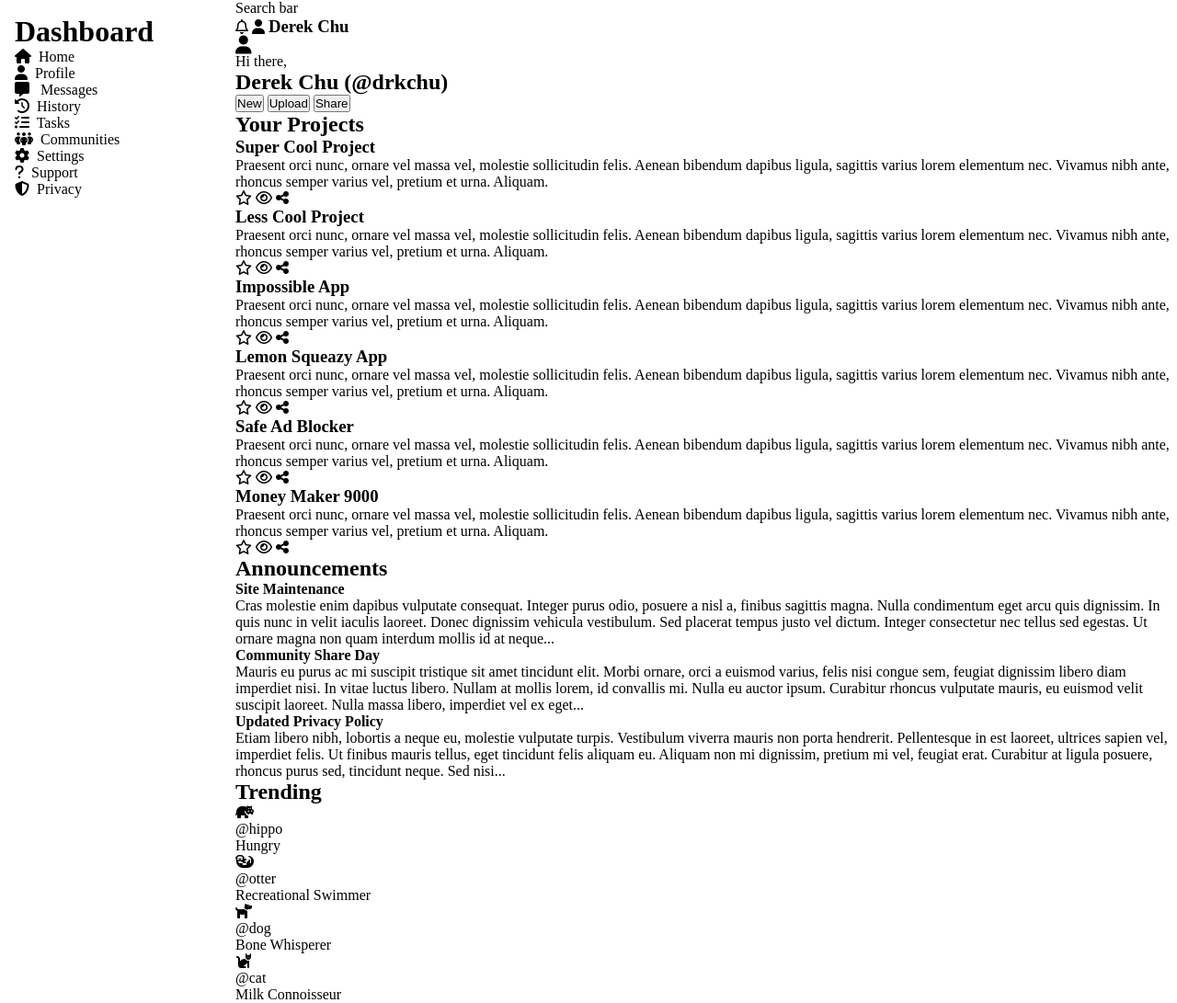
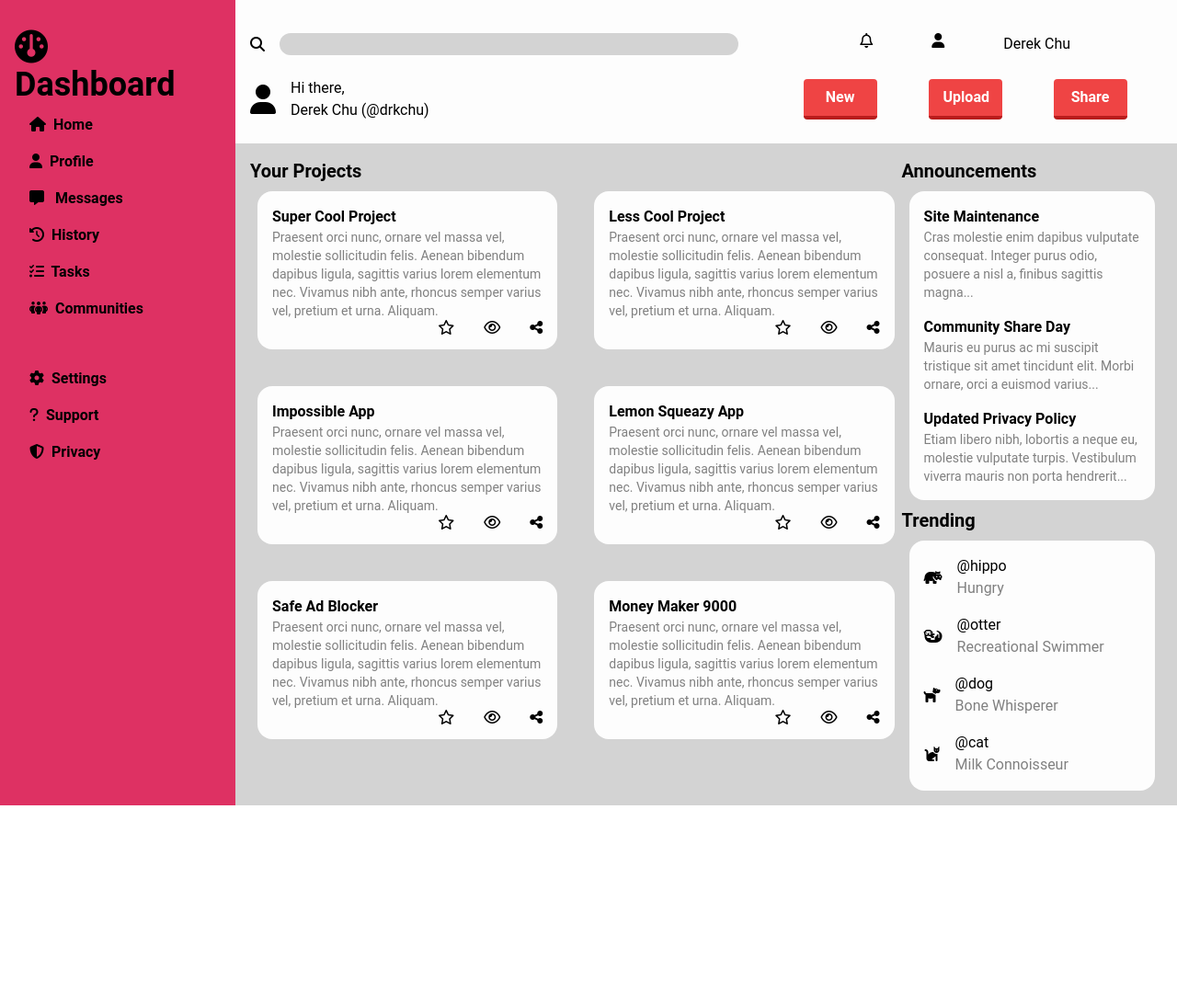
Before and after one commit to drkchu/admin-dashboard, a plain HTML site: page index.html in a window 1280 px wide. Shown: the whole page at 92% size. After the commit the page ends 876 px from the top, so only its background shows below. Drawn offline with nearby package versions, Linux system fonts and the light colour scheme.

Commit message:
Make it look sexy

```diff
--- a/css/style.css
+++ b/css/style.css
@@ -2,25 +2,177 @@
     margin: 0;
     padding: 0;
     box-sizing: border-box;
+    font-family: 'Roboto', sans-serif;
+}
+
+:root {
+    --primary-color: rgb(222, 49, 99);
+    --gray-highlight: lightgray;
+    --gray-text-highlight: gray;
+    --white-background: #fdfdfd;
 }
 
 .window-container {
     max-height: 100vh;
     display: grid;
-    grid-template: 1fr 5fr / 1fr 4fr;
+    grid-template: 1fr 5fr / 1.25fr 5fr;
+}
+
+.main-content-container {
+    display: grid;
+    grid-template: 1fr 1fr / 2.5fr 1fr;
+    background-color: var(--gray-highlight);
+    padding: 1rem;
+}
+
+.projects-container {
+    grid-row: 1 / -1;
+}
+
+.projects-data {
+    display: grid;
+    grid-template: repeat(3, 1fr) / repeat(2, 1fr);
+    gap: 1.5rem;
+    background-color: var(--gray-highlight);
+}
+
+.project {
+    background-color: var(--white-background);
+    padding: 1rem;
+    border-radius: 1rem;
+    margin: 0.5rem;
+}
+
+.project-buttons {
+    display: flex;
+    justify-content: end;
+    gap: 2rem;
+}
+
+.announcements-container {
+    grid-column: 2;
+}
+
+.trending-container {
+    grid-column: 2;
+    grid-row: 2;
+}
+
+.announcements-data,
+.trending-data {
+    padding: 1rem;
+    border-radius: 1rem;
+    margin: 0.5rem;
+}
+
+.announcements-data,
+.trending-data {
+    display: flex;
+    flex-direction: column;
+    gap: 1rem;
+    background-color: var(--white-background);
+    align-self: start;
+}
+
+.npc {
+    display: flex;
+    flex-direction: row;
+    align-items: center;
+    gap: 1rem;
 }
 
 .sidebar-container {
     grid-row: 1 / -1; /* Span across entire first column*/
-    padding: 1rem;
+    padding: 2rem 1rem 1rem 1rem;
+
+    display: grid;
+    grid-template-rows: 1fr 3fr 5fr;
+
+    background-color: var(--primary-color);
 }
 
+.nav-buttons,
+.utility-buttons {
+    display: flex;
+    flex-direction: column;
+    gap: 1rem;
+    padding-left: 1rem;
+}
+
+.header-container {
+    background-color: var(--white-background);
+}
+.upper-header {
+    display: flex;
+    padding-top: 2.25rem;
+}
+
+.lower-header {
+    height: 6rem;
+    display: flex;
+    align-content: center;
+}
+
+.header-intro {
+    display: flex;
+    width: 55%;
+    flex-direction: row;
+    align-items: center;
+    padding: 1rem;
+    gap: 1rem;
+}
+
+.content-buttons {
+    width: 45%;
+    display: flex;
+    justify-content: center;
+    align-items: center;
+    gap: 3.5rem;
+}
+
+.search-bar-container {
+    display: flex;
+    width: 55%;
+    gap: 1rem;
+    padding: 0 1rem;
+    align-items: center;
+}
+
+.profile-buttons {
+    width: 45%;
+    display: flex;
+    justify-content: center;
+    gap: 4rem;
+}
+
+.search-bar {
+    flex: 1;
+    border-radius: 1rem;
+    height: 1.5rem;
+    background-color: var(--gray-highlight);
+}
 
 /* Typography */
+h1,
 h3 {
     display: inline;
 }
 
 li {
     list-style-type: none;
+    font-weight: bold;
 }
+
+button {
+    width: 5rem;
+}
+
+.npc-title,
+.announcements-container p,
+.project p {
+    color: var(--gray-text-highlight);
+}
+
+.main-content-container {
+    height: 90vh;
+}
--- a/index.html
+++ b/index.html
@@ -7,14 +7,15 @@
     <link rel="stylesheet" href="css/style.css">
     <!--Font Awesome cdnjns Link-->
     <link rel="stylesheet" href="https://cdnjs.cloudflare.com/ajax/libs/font-awesome/6.5.1/css/all.min.css" integrity="sha512-DTOQO9RWCH3ppGqcWaEA1BIZOC6xxalwEsw9c2QQeAIftl+Vegovlnee1c9QX4TctnWMn13TZye+giMm8e2LwA==" crossorigin="anonymous" referrerpolicy="no-referrer" />
+    <link href="https://unpkg.com/tailwindcss@^1.0/dist/tailwind.min.css" rel="stylesheet">
 </head>
 <body>
     <div class="window-container">
 
         <!--Sidebar-->
         <div class="sidebar-container">
-            <div class="title-container">
-                <h1 class="title">Dashboard</h1>
+            <div class="title-container text-4xl font-bold">
+                <h1 class="title"> <i class="fa-solid fa-gauge fa-md">&nbsp;</i> Dashboard</h1>
             </div>
 
             <ul class="nav-buttons">
@@ -36,7 +37,10 @@
         <!--Header-->
         <div class="header-container">
             <div class="upper-header">
-                <div class="search-bar">Search bar</div>
+                <div class="search-bar-container">
+                    <i class="fa-solid fa-magnifying-glass"></i>
+                    <input type="text" class="search-bar">
+                </div>
                 <div class="profile-buttons">
                     <i class="fa-regular fa-bell"></i>
                     <i class="fa-solid fa-user"></i>
@@ -45,14 +49,16 @@
             </div>
             <div class="lower-header">
                 <div class="header-intro">
-                    <i class="fa-solid fa-user fa-lg"></i>
+                    <i class="fa-solid fa-user fa-2xl"></i>
+                    <div class="header-intro-info">
                         <p>Hi there,</p>
                         <h2>Derek Chu (@drkchu)</h2>
                     </div>
+                </div>
                 <div class="content-buttons">
-                    <button>New</button>
-                    <button>Upload</button>
-                    <button>Share</button>
+                    <button class="bg-red-500 hover:bg-red-400 text-white font-bold py-2 px-4 border-b-4 border-red-700 hover:border-red-500 rounded">New</button>
+                    <button class="bg-red-500 hover:bg-red-400 text-white font-bold py-2 px-4 border-b-4 border-red-700 hover:border-red-500 rounded">Upload</button>
+                    <button class="bg-red-500 hover:bg-red-400 text-white font-bold py-2 px-4 border-b-4 border-red-700 hover:border-red-500 rounded">Share</button>
                 </div>
             </div>
         </div>
@@ -61,12 +67,12 @@
         <div class="main-content-container">
 
             <!--Your Projects-->
-            <div class="projects">
-                <h2 class="projects-title">Your Projects</h2>
-
+            <div class="projects-container">
+                <h2 class="projects-title font-bold text-xl">Your Projects</h2>
+                <div class="projects-data">
                     <div class="project">
-                    <h3 class="project-title">Super Cool Project</h3>
-                    <p class="project-description">Praesent orci nunc, ornare vel massa vel, molestie sollicitudin felis. Aenean bibendum dapibus ligula, sagittis varius lorem elementum nec. Vivamus nibh ante, rhoncus semper varius vel, pretium et urna. Aliquam.</p>
+                        <h3 class="project-title font-bold">Super Cool Project</h3>
+                        <p class="project-description text-sm">Praesent orci nunc, ornare vel massa vel, molestie sollicitudin felis. Aenean bibendum dapibus ligula, sagittis varius lorem elementum nec. Vivamus nibh ante, rhoncus semper varius vel, pretium et urna. Aliquam.</p>
                         <div class="project-buttons">
                             <i class="fa-regular fa-star"></i>
                             <i class="fa-regular fa-eye"></i>
@@ -75,8 +81,8 @@
                     </div>
 
                     <div class="project">
-                    <h3 class="project-title">Less Cool Project</h3>
-                    <p class="project-description">Praesent orci nunc, ornare vel massa vel, molestie sollicitudin felis. Aenean bibendum dapibus ligula, sagittis varius lorem elementum nec. Vivamus nibh ante, rhoncus semper varius vel, pretium et urna. Aliquam.</p>
+                        <h3 class="project-title font-bold">Less Cool Project</h3>
+                        <p class="project-description text-sm">Praesent orci nunc, ornare vel massa vel, molestie sollicitudin felis. Aenean bibendum dapibus ligula, sagittis varius lorem elementum nec. Vivamus nibh ante, rhoncus semper varius vel, pretium et urna. Aliquam.</p>
                         <div class="project-buttons">
                             <i class="fa-regular fa-star"></i>
                             <i class="fa-regular fa-eye"></i>
@@ -85,8 +91,8 @@
                     </div>
 
                     <div class="project">
-                    <h3 class="project-title">Impossible App</h3>
-                    <p class="project-description">Praesent orci nunc, ornare vel massa vel, molestie sollicitudin felis. Aenean bibendum dapibus ligula, sagittis varius lorem elementum nec. Vivamus nibh ante, rhoncus semper varius vel, pretium et urna. Aliquam.</p>
+                        <h3 class="project-title font-bold">Impossible App</h3>
+                        <p class="project-description text-sm">Praesent orci nunc, ornare vel massa vel, molestie sollicitudin felis. Aenean bibendum dapibus ligula, sagittis varius lorem elementum nec. Vivamus nibh ante, rhoncus semper varius vel, pretium et urna. Aliquam.</p>
                         <div class="project-buttons">
                             <i class="fa-regular fa-star"></i>
                             <i class="fa-regular fa-eye"></i>
@@ -95,8 +101,8 @@
                     </div>
 
                     <div class="project">
-                    <h3 class="project-title">Lemon Squeazy App</h3>
-                    <p class="project-description">Praesent orci nunc, ornare vel massa vel, molestie sollicitudin felis. Aenean bibendum dapibus ligula, sagittis varius lorem elementum nec. Vivamus nibh ante, rhoncus semper varius vel, pretium et urna. Aliquam.</p>
+                        <h3 class="project-title font-bold">Lemon Squeazy App</h3>
+                        <p class="project-description text-sm">Praesent orci nunc, ornare vel massa vel, molestie sollicitudin felis. Aenean bibendum dapibus ligula, sagittis varius lorem elementum nec. Vivamus nibh ante, rhoncus semper varius vel, pretium et urna. Aliquam.</p>
                         <div class="project-buttons">
                             <i class="fa-regular fa-star"></i>
                             <i class="fa-regular fa-eye"></i>
@@ -105,8 +111,8 @@
                     </div>
 
                     <div class="project">
-                    <h3 class="project-title">Safe Ad Blocker</h3>
-                    <p class="project-description">Praesent orci nunc, ornare vel massa vel, molestie sollicitudin felis. Aenean bibendum dapibus ligula, sagittis varius lorem elementum nec. Vivamus nibh ante, rhoncus semper varius vel, pretium et urna. Aliquam.</p>
+                        <h3 class="project-title font-bold">Safe Ad Blocker</h3>
+                        <p class="project-description text-sm">Praesent orci nunc, ornare vel massa vel, molestie sollicitudin felis. Aenean bibendum dapibus ligula, sagittis varius lorem elementum nec. Vivamus nibh ante, rhoncus semper varius vel, pretium et urna. Aliquam.</p>
                         <div class="project-buttons">
                             <i class="fa-regular fa-star"></i>
                             <i class="fa-regular fa-eye"></i>
@@ -115,59 +121,70 @@
                     </div>
 
                     <div class="project">
-                    <h3 class="project-title">Money Maker 9000</h3>
-                    <p class="project-description">Praesent orci nunc, ornare vel massa vel, molestie sollicitudin felis. Aenean bibendum dapibus ligula, sagittis varius lorem elementum nec. Vivamus nibh ante, rhoncus semper varius vel, pretium et urna. Aliquam.</p>
+                        <h3 class="project-title font-bold">Money Maker 9000</h3>
+                        <p class="project-description text-sm">Praesent orci nunc, ornare vel massa vel, molestie sollicitudin felis. Aenean bibendum dapibus ligula, sagittis varius lorem elementum nec. Vivamus nibh ante, rhoncus semper varius vel, pretium et urna. Aliquam.</p>
                         <div class="project-buttons">
                             <i class="fa-regular fa-star"></i>
                             <i class="fa-regular fa-eye"></i>
                             <i class="fa-solid fa-share-nodes"></i>
                         </div>
                     </div>
-
+                </div>
             </div>
 
             <!--Announcements-->
-            <div class="announcements">
-                <h2 class="announcements-title">Announcements</h2>
-
+            <div class="announcements-container">
+                <h2 class="announcements-title font-bold text-xl">Announcements</h2>
+                <div class="announcements-data">
                     <div class="announcement-item">
-                    <h4 class="announcement-item-title">Site Maintenance</h4>
-                    <p class="announcement-item-info">Cras molestie enim dapibus vulputate consequat. Integer purus odio, posuere a nisl a, finibus sagittis magna. Nulla condimentum eget arcu quis dignissim. In quis nunc in velit iaculis laoreet. Donec dignissim vehicula vestibulum. Sed placerat tempus justo vel dictum. Integer consectetur nec tellus sed egestas. Ut ornare magna non quam interdum mollis id at neque...</p>
+                        <h4 class="announcement-item-title font-bold">Site Maintenance</h4>
+                        <p class="announcement-item-info text-sm">Cras molestie enim dapibus vulputate consequat. Integer purus odio, posuere a nisl a, finibus sagittis magna...</p>
                     </div>
 
                     <div class="announcement-item">
-                    <h4 class="announcement-item-title">Community Share Day</h4>
-                    <p class="announcement-item-info">Mauris eu purus ac mi suscipit tristique sit amet tincidunt elit. Morbi ornare, orci a euismod varius, felis nisi congue sem, feugiat dignissim libero diam imperdiet nisi. In vitae luctus libero. Nullam at mollis lorem, id convallis mi. Nulla eu auctor ipsum. Curabitur rhoncus vulputate mauris, eu euismod velit suscipit laoreet. Nulla massa libero, imperdiet vel ex eget...</p>
+                        <h4 class="announcement-item-title font-bold">Community Share Day</h4>
+                        <p class="announcement-item-info text-sm">Mauris eu purus ac mi suscipit tristique sit amet tincidunt elit. Morbi ornare, orci a euismod varius...</p>
                     </div>
 
                     <div class="announcement-item">
-                    <h4 class="announcement-item-title">Updated Privacy Policy</h4>
-                    <p class="announcement-item-info">Etiam libero nibh, lobortis a neque eu, molestie vulputate turpis. Vestibulum viverra mauris non porta hendrerit. Pellentesque in est laoreet, ultrices sapien vel, imperdiet felis. Ut finibus mauris tellus, eget tincidunt felis aliquam eu. Aliquam non mi dignissim, pretium mi vel, feugiat erat. Curabitur at ligula posuere, rhoncus purus sed, tincidunt neque. Sed nisi...</p>
+                        <h4 class="announcement-item-title font-bold">Updated Privacy Policy</h4>
+                        <p class="announcement-item-info text-sm">Etiam libero nibh, lobortis a neque eu, molestie vulputate turpis. Vestibulum viverra mauris non porta hendrerit...</p>
+                    </div>
                 </div>
             </div>
 
             <!--Trending-->
-            <div class="trending">
-                <h2 class="trending-title">Trending</h2>
+            <div class="trending-container">
+                <h2 class="trending-title font-bold text-xl">Trending</h2>
+                <div class="trending-data">
                     <div class="npc">
                         <i class="fa-solid fa-hippo"></i>
+                        <div class="npc-info">
                             <p class="npc-username">@hippo</p>
                             <p class="npc-title">Hungry</p>
                         </div>
+                    </div>
                     <div class="npc">
                         <i class="fa-solid fa-otter"></i>
+                        <div class="npc-info">
                             <p class="npc-username">@otter</p>
                             <p class="npc-title">Recreational Swimmer</p>
                         </div>
+                    </div>
                     <div class="npc">
                         <i class="fa-solid fa-dog"></i>
+                        <div class="npc-info">
                             <p class="npc-username">@dog</p>
                             <p class="npc-title">Bone Whisperer</p>
                         </div>
+                    </div>
                     <div class="npc">
                         <i class="fa-solid fa-cat"></i>
+                        <div class="npc-info">
                             <p class="npc-username">@cat</p>
                             <p class="npc-title">Milk Connoisseur</p>
+                        </div>
+                    </div>
                 </div>
             </div>
 
```
Lines whose indentation alone changed are shown as unchanged.
